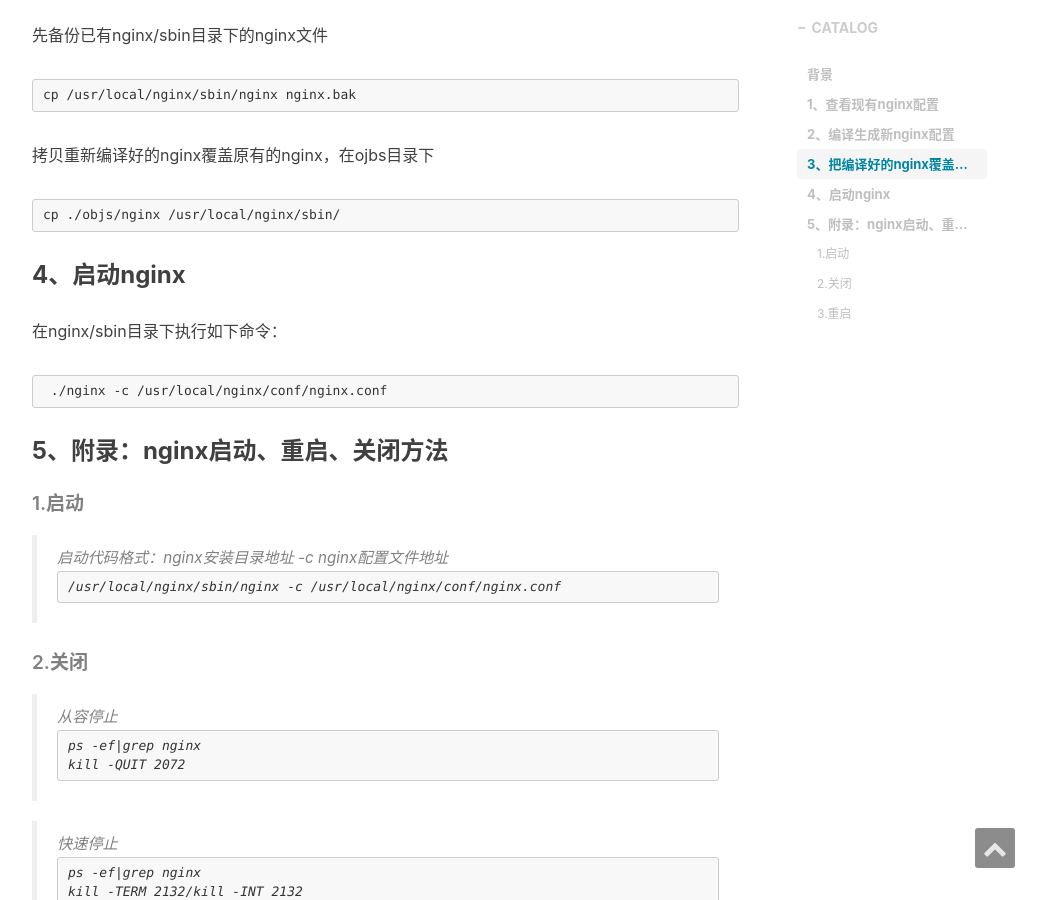
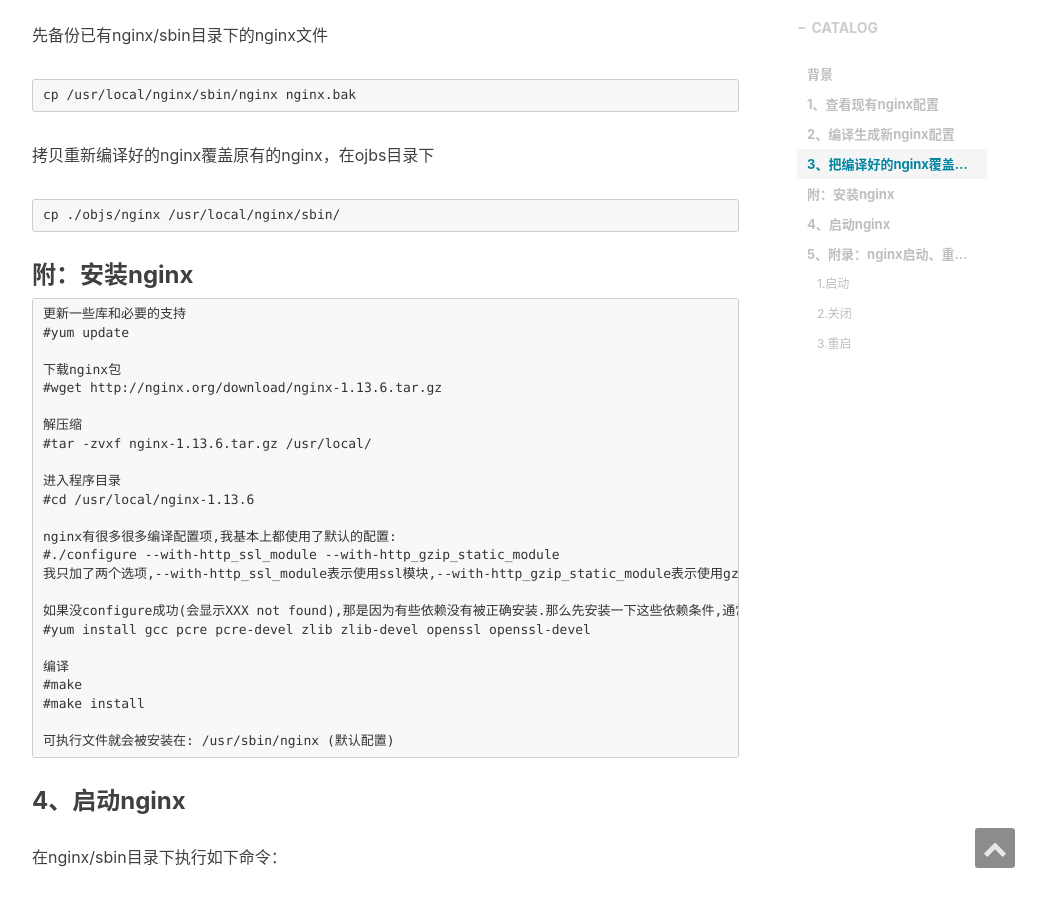
Before and after one commit to fengdis/fengdis.github.io, a Jekyll site: the page built from _posts/2018-11-28-nginx配置ssl证书.md, in a window 1280 px wide and 900 px high, scrolled down 2794 px. Shown: the whole window, without its empty margins (233-1279 px from the left). Built offline with Jekyll 4.4.1, drawn with Linux system fonts in a browser that asks for light colours; nearby versions of some CDN libraries; comment, search, counter and statistics services are not loaded.

Commit message:
更新文章

````diff
--- a/_posts/2018-11-28-nginx配置ssl证书.md
+++ b/_posts/2018-11-28-nginx配置ssl证书.md
@@ -94,6 +94,34 @@
 cp ./objs/nginx /usr/local/nginx/sbin/
 ```
 
+### 附：安装nginx
+```$xslt
+更新一些库和必要的支持
+#yum update
+
+下载nginx包
+#wget http://nginx.org/download/nginx-1.13.6.tar.gz
+
+解压缩
+#tar -zvxf nginx-1.13.6.tar.gz /usr/local/
+
+进入程序目录
+#cd /usr/local/nginx-1.13.6
+
+nginx有很多很多编译配置项,我基本上都使用了默认的配置:
+#./configure --with-http_ssl_module --with-http_gzip_static_module
+我只加了两个选项,--with-http_ssl_module表示使用ssl模块,--with-http_gzip_static_module表示使用gzip模块,其它更详细的配置就要参考nginx的文档了:http://nginx.org/en/docs/configure.html
+
+如果没configure成功(会显示XXX not found),那是因为有些依赖没有被正确安装.那么先安装一下这些依赖条件,通常是pcre,zlib这些,这么一下就基本上可以了：
+#yum install gcc pcre pcre-devel zlib zlib-devel openssl openssl-devel
+
+编译
+#make
+#make install
+
+可执行文件就会被安装在: /usr/sbin/nginx (默认配置)
+```
+
 ### 4、启动nginx
 在nginx/sbin目录下执行如下命令：
 ```
````
